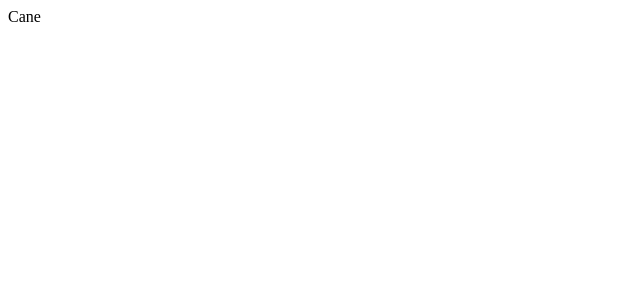
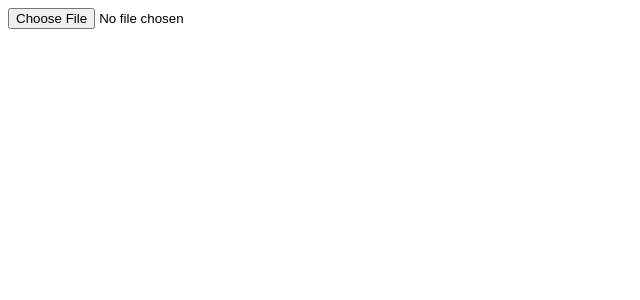
Before and after one commit to gpessa/test-5, a React app: page / in a window 1280 px wide. Shown: the top 300 px of the page, without its empty margins (0-640 px from the left). Built offline with nearby package versions, Linux system fonts and the light colour scheme.

Commit message:
- added simple file upload - added deps

```diff
--- a/package.json
+++ b/package.json
@@ -1,8 +1,10 @@
 {
   "description": "Search for dogs",
   "dependencies": {
-    "react": "^16.13.1",
-    "react-dom": "^16.13.1"
+    "@tensorflow-models/mobilenet": "2.0.4",
+    "@tensorflow/tfjs": "1.5.1",
+    "react-dom": "^16.13.1",
+    "react": "^16.13.1"
   },
   "devDependencies": {
     "@types/react": "16.9.46",
--- a/src/App.tsx
+++ b/src/App.tsx
@@ -1,8 +1,9 @@
 import React from 'react';
+import Upload from './components/Upload';
 
 function App() {
   return (
-    <div>Cane</div>
+    <Upload />
   );
 }
 
--- a/src/components/Upload/index.tsx
+++ b/src/components/Upload/index.tsx
@@ -1,7 +1,22 @@
-import React from 'react';
+import React, { useState, ChangeEvent } from 'react';
 
-const Upload: React.FC = () => (
-  <h1>dsaas</h1>
-)
+const Upload: React.FC = () => {
+  const [image, setImage] = useState<string>()
+
+  const onFileChange = (event: ChangeEvent<HTMLInputElement>) => {
+    const { files } = event.target
+    if (files) {
+      const url = URL.createObjectURL(files[0])
+      setImage(url)
+    }
+  }
+
+  return (
+    <div>
+      {image && <img src={image} />}
+      <input type="file" onChange={onFileChange} />
+    </div>
+  );
+}
 
 export default Upload
```
Also changed, not shown: 1 other file (tests, documents, lock files or other folders).
